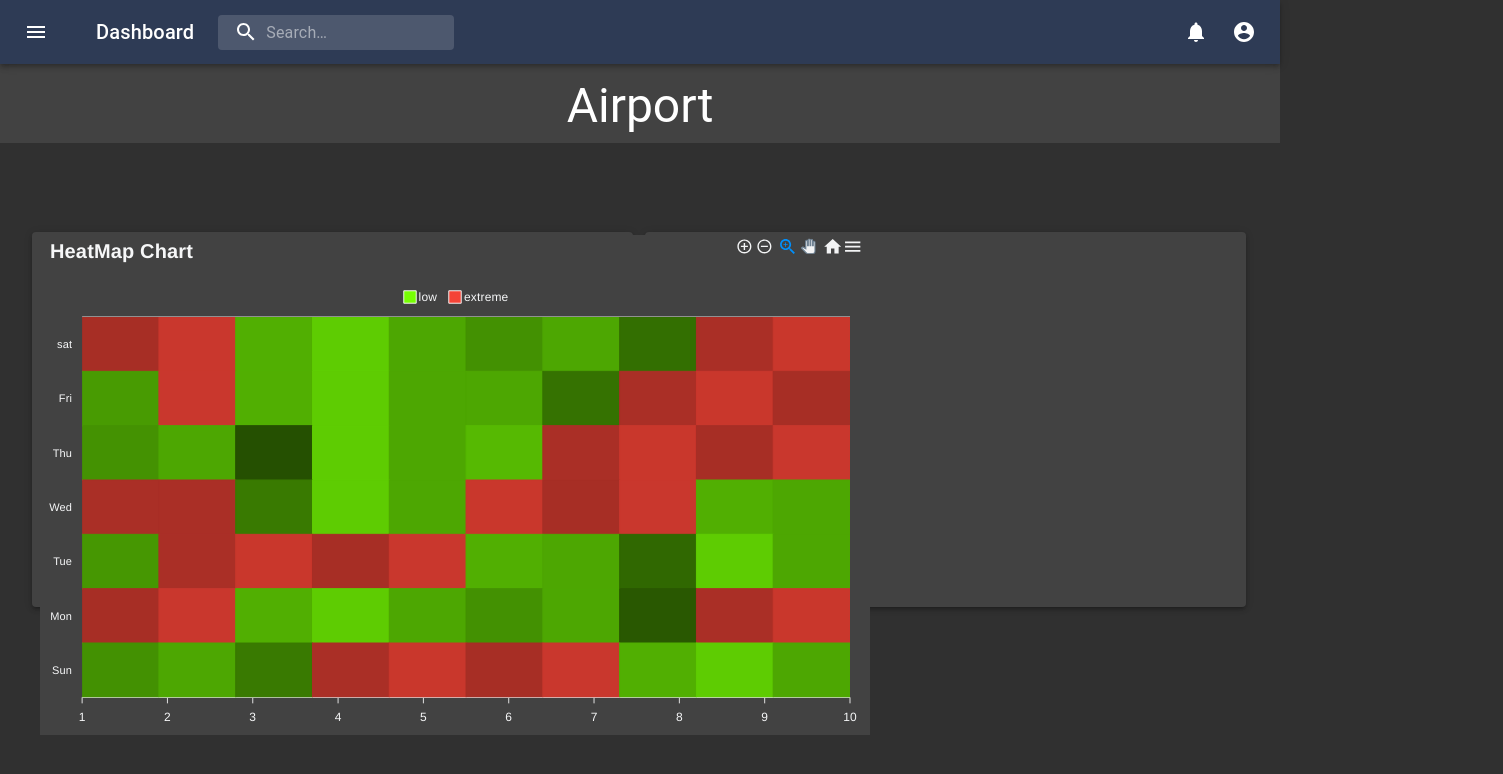
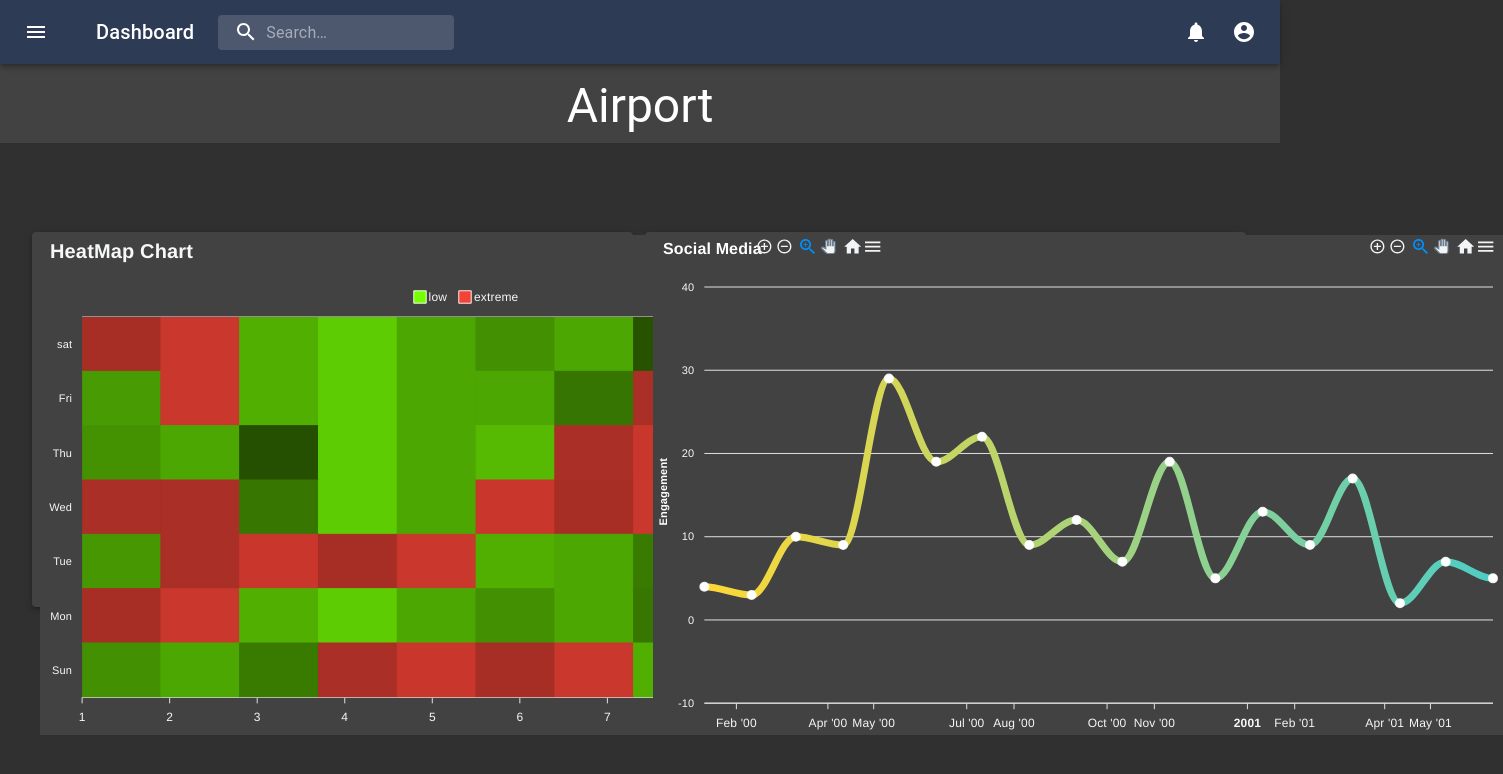
Before and after one commit to DevilTech555/_TeamMaverick, a React (Create React App) app in the folder frontend/: page / in a window 1280 px wide. Shown: the top 774 px of the page, 1503 px wide, since content can reach past the window. Built offline with nearby package versions, Linux system fonts and the light colour scheme.

Commit message:
line chart added

```diff
--- a/frontend/src/Components/Charts/HeatMap.js
+++ b/frontend/src/Components/Charts/HeatMap.js
@@ -13,15 +13,15 @@ import '../../index.css';
                 data: [10,23,-3,57,94,54,95,28,45,23]
               },{
                 name: 'Mon',
-                data:[54,95,28,45,23,10,23,-23,57,94]
+                data:[54,95,28,45,23,10,23,-5,57,94]
               },
               {
                 name: 'Tue',
-                data: [14,57,94,54,95,28,23,-14,45,23]
+                data: [14,57,94,54,95,28,23,-3,45,23]
               },
               {
                 name: 'Wed',
-                data:  [58,57,-3,45,23,94,54,95,28,23]
+                data:  [58,57,-5,45,23,94,54,95,28,23]
               },
               {
                 name: 'Thu',
@@ -29,11 +29,11 @@ import '../../index.css';
               },
               {
                 name: 'Fri',
-                data:[16,95,28,45,23,23,-8,57,94,54]
+                data:[16,95,28,45,23,23,-6,57,94,54]
               },
               {
                 name: 'sat',
-                data: [54,95,28,45,23,10,23,-10,57,94]
+                data: [54,95,28,45,23,10,23,-26,57,94]
               },
 
 
@@ -72,6 +72,7 @@ import '../../index.css';
               toolbar: {
         show: false
       },
+
               theme:{
                 mode:'dark'
               },
@@ -101,7 +102,7 @@ import '../../index.css';
                     series={this.state.series}
                     type='heatmap'
                     height={500}
-                    width={830}
+                    width={850}
 
                 />
             </div>
--- /dev/null
+++ b/frontend/src/Components/Charts/line.js
@@ -0,0 +1,86 @@
+import React, { Component } from 'react';
+import Chart from 'react-apexcharts';
+// import ApexCharts from 'apexcharts'
+export default class Line extends Component {
+    constructor(props) {
+      super(props);
+
+      this.state = {
+
+        series: [{
+          name: 'Likes',
+          data: [4, 3, 10, 9, 29, 19, 22, 9, 12, 7, 19, 5, 13, 9, 17, 2, 7, 5]
+        }],
+        options: {
+          chart: {
+            height: 350,
+            type: 'line',
+          },
+          stroke: {
+            width: 7,
+            curve: 'smooth'
+          },
+          theme:{
+              mode:'dark'
+          },
+          xaxis: {
+            type: 'datetime',
+            categories: ['1/11/2000', '2/11/2000', '3/11/2000', '4/11/2000', '5/11/2000', '6/11/2000', '7/11/2000', '8/11/2000', '9/11/2000', '10/11/2000', '11/11/2000', '12/11/2000', '1/11/2001', '2/11/2001', '3/11/2001','4/11/2001' ,'5/11/2001' ,'6/11/2001'],
+          },
+          title: {
+            text: 'Social Media',
+            align: 'left',
+            style: {
+              fontSize: "16px",
+              color: '#fff'
+            }
+          },
+          fill: {
+            type: 'gradient',
+            gradient: {
+              shade: 'dark',
+              gradientToColors: [ '#FDD835'],
+              shadeIntensity: 1,
+              type: 'horizontal',
+              opacityFrom: 1,
+              opacityTo: 1,
+              stops: [0, 100, 100, 100]
+            },
+          },
+          markers: {
+            size: 4,
+            colors: "#fff",
+             hover: {
+              size: 7,
+            }
+          },
+          yaxis: {
+            min: -10,
+            max: 40,
+            color:"#fff",
+            title: {
+              text: 'Engagement',
+              style:{
+                  color:"#fff"
+              }
+            },
+          }
+        },
+
+
+      };
+    }
+
+
+
+    render() {
+      return (
+
+
+  <div id="chart">
+<Chart options={this.state.options} series={this.state.series} type="line"  height={500}
+                    width={850} />
+</div>
+      );
+    }
+}
--- a/frontend/src/Components/Page.js
+++ b/frontend/src/Components/Page.js
@@ -5,6 +5,7 @@ import { Grid,
 	Typography
 } from '@material-ui/core';
 import HeatMap from "./Charts/HeatMap";
+import Line from "./Charts/line";
 
 const useStyles = makeStyles((theme) => ({
 
@@ -51,7 +52,7 @@ export default function Page() {
                 </Grid>
                 <Grid item xs={6}>
                  <Paper elevation={3} className={classes.paper_lg}>
-
+                     <Line/>
                  </Paper>
                  </Grid>
 
```
Also changed, not shown: frontend/src/Components/Charts/realtime_line.js (added, +100 -0 lines).
